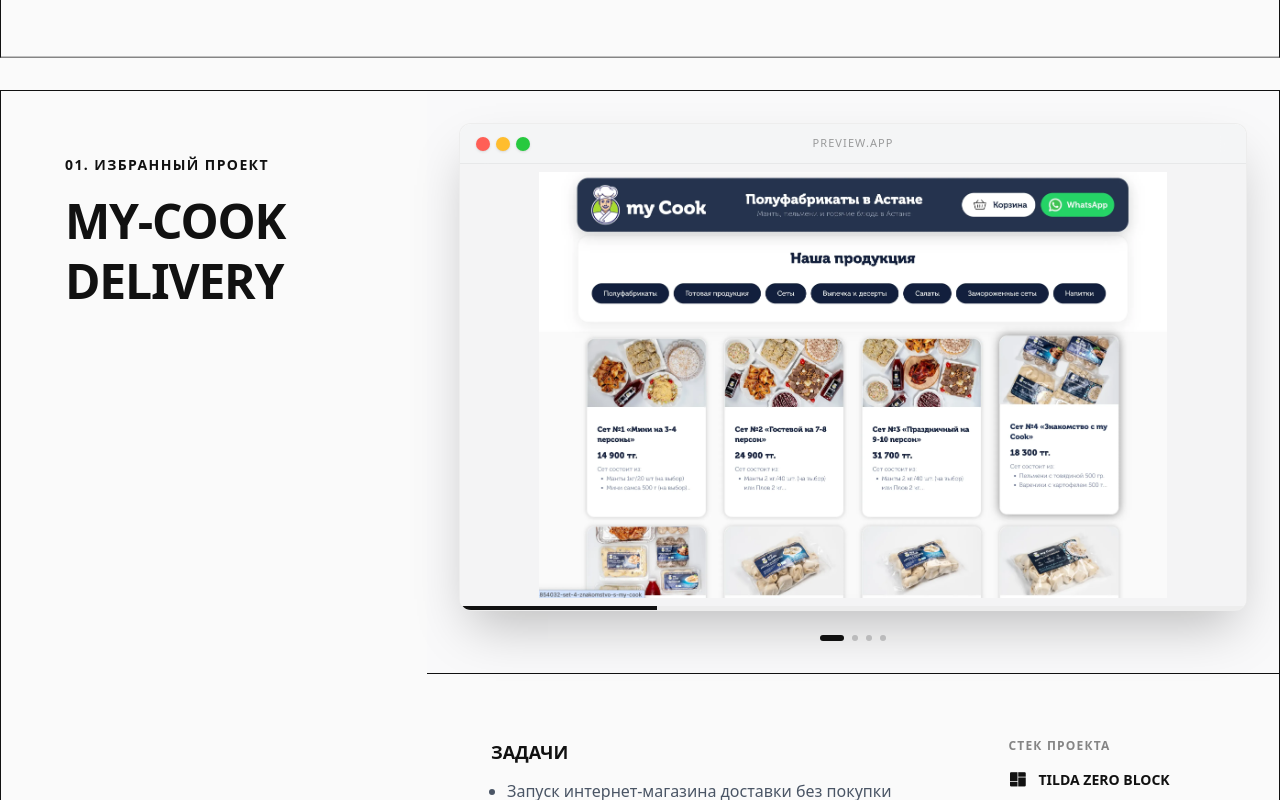
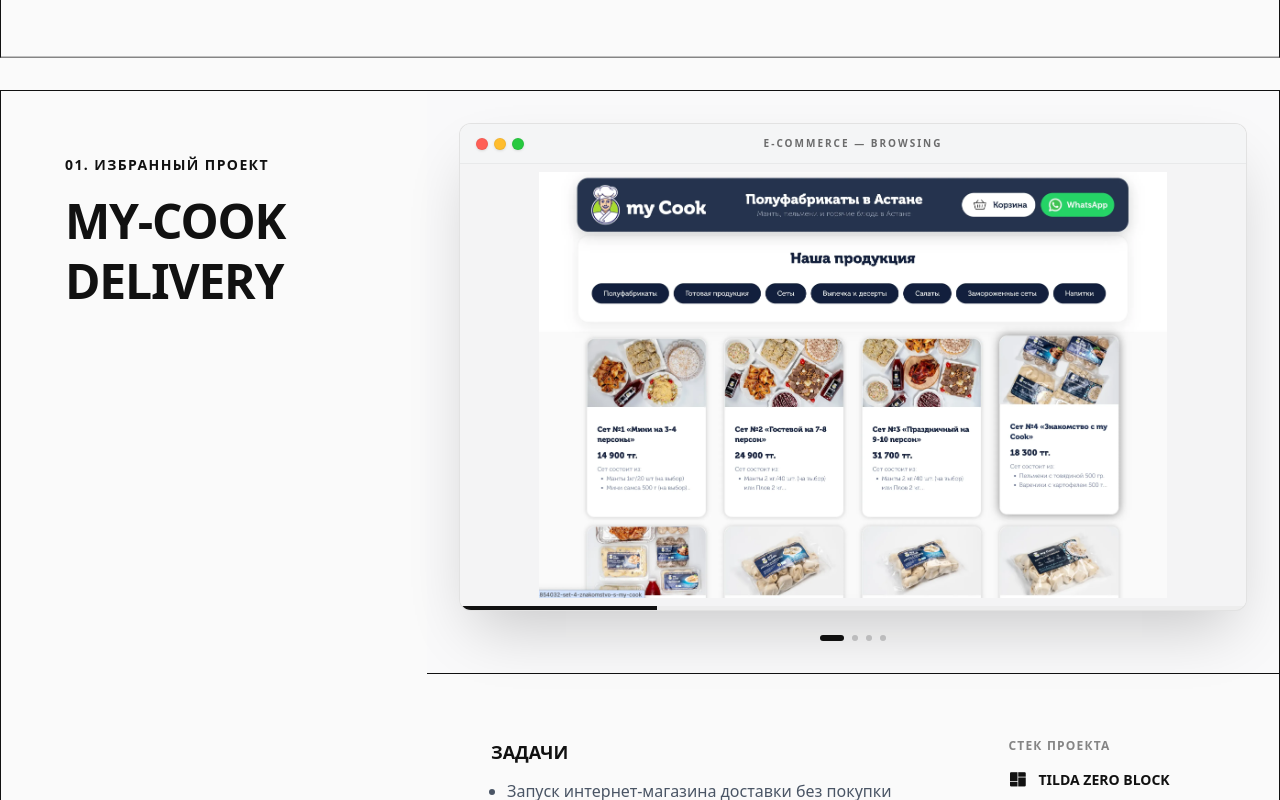
Before and after one commit to abzalt1/abzalt1.github.io, a Next.js app: page / in a window 1280 px wide. Shown: the part 1220-2020 px from the top of the page. Built offline with nearby package versions, Linux system fonts and the light colour scheme.

Commit message:
style: enhance project window shadows and dynamic titles

```diff
--- a/src/components/Projects.tsx
+++ b/src/components/Projects.tsx
@@ -75,18 +75,18 @@
             <div className="md:col-span-8 p-0 flex flex-col">
                 {images.length > 0 ? (
                     <>
-                        <div className="p-4 md:p-8 flex flex-col gap-4 border-b-grid bg-gray-50/50 dark:bg-zinc-900/20">
+                        <div className="p-4 md:p-8 flex flex-col gap-4 border-b-grid bg-gray-50/50 dark:bg-zinc-900/40">
                             {/* macOS Window Frame */}
-                            <div className="relative group w-full max-w-4xl mx-auto flex flex-col rounded-xl overflow-hidden border border-black/5 dark:border-white/10 shadow-2xl transition-all duration-500 ease-in-out bg-white dark:bg-black">
+                            <div className="relative group w-full max-w-4xl mx-auto flex flex-col rounded-xl overflow-hidden border border-black/10 dark:border-white/10 shadow-[0_30px_60px_-15px_rgba(0,0,0,0.2)] dark:shadow-[0_0_30px_-5px_rgba(255,255,255,0.1)] transition-all duration-500 ease-in-out bg-white dark:bg-black">
                                 {/* Chrome Bar */}
-                                <div className="h-10 bg-gray-100/80 dark:bg-zinc-800/80 backdrop-blur-md flex items-center px-4 gap-2 border-b border-black/5 dark:border-white/5 relative z-20">
+                                <div className="h-10 bg-gray-100/90 dark:bg-zinc-800/90 backdrop-blur-md flex items-center px-4 gap-2 border-b border-black/5 dark:border-white/10 relative z-20">
                                     <div className="flex gap-1.5">
-                                        <div className="w-3.5 h-3.5 rounded-full bg-[#ff5f56] shadow-sm"></div>
-                                        <div className="w-3.5 h-3.5 rounded-full bg-[#ffbd2e] shadow-sm"></div>
-                                        <div className="w-3.5 h-3.5 rounded-full bg-[#27c93f] shadow-sm"></div>
+                                        <div className="w-3 h-3 rounded-full bg-[#ff5f56] shadow-sm border border-black/5"></div>
+                                        <div className="w-3 h-3 rounded-full bg-[#ffbd2e] shadow-sm border border-black/5"></div>
+                                        <div className="w-3 h-3 rounded-full bg-[#27c93f] shadow-sm border border-black/5"></div>
                                     </div>
-                                    <div className="absolute left-1/2 -translate-x-1/2 text-[11px] font-medium opacity-40 uppercase tracking-widest pointer-events-none hidden sm:block">
-                                        Preview.app
+                                    <div className="absolute left-1/2 -translate-x-1/2 text-[10px] font-bold text-black/60 dark:text-white/60 uppercase tracking-[0.2em] pointer-events-none hidden sm:block whitespace-nowrap">
+                                        {category.split(' / ')[0]} — Browsing
                                     </div>
                                 </div>
 
```
